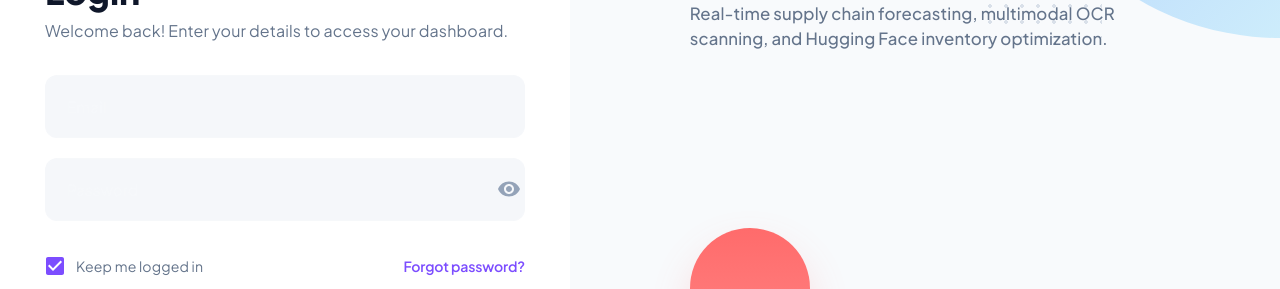
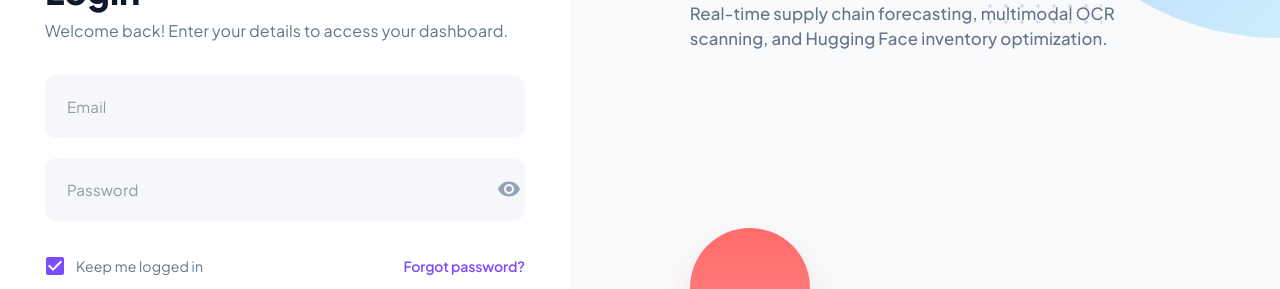
Before and after one commit to harshith0406/LushHushShine, a React (Vite) app in the folder frontend/: page /login in a window 1280 px wide. Shown: the part 242-531 px from the top of the page. Built offline with nearby package versions, Linux system fonts and the light colour scheme; no server answers.

Commit message:
Fix login text color visibility and EROFS serverless mock DB write path

```diff
--- a/frontend/src/pages/Login.jsx
+++ b/frontend/src/pages/Login.jsx
@@ -107,14 +107,16 @@ const Login = () => {
                 })}
                 error={!!errors.email}
                 helperText={errors.email?.message}
-                InputProps={{
-                  style: {
+                sx={{
+                  '& .MuiOutlinedInput-root': {
                     backgroundColor: '#f5f7fa',
                     borderRadius: '12px',
-                    fontSize: '0.95rem',
+                    padding: '4px 8px',
                     fontFamily: 'var(--font-family)',
+                  },
+                  '& .MuiInputBase-input': {
                     color: '#0f172a',
-                    padding: '4px 8px'
+                    fontSize: '0.95rem'
                   }
                 }}
               />
@@ -128,14 +130,6 @@ const Login = () => {
                 error={!!errors.password}
                 helperText={errors.password?.message}
                 InputProps={{
-                  style: {
-                    backgroundColor: '#f5f7fa',
-                    borderRadius: '12px',
-                    fontSize: '0.95rem',
-                    fontFamily: 'var(--font-family)',
-                    color: '#0f172a',
-                    padding: '4px 8px'
-                  },
                   endAdornment: (
                     <InputAdornment position="end">
                       <IconButton onClick={() => setShowPassword(!showPassword)} edge="end">
@@ -143,6 +137,18 @@ const Login = () => {
                       </IconButton>
                     </InputAdornment>
                   )
+                }}
+                sx={{
+                  '& .MuiOutlinedInput-root': {
+                    backgroundColor: '#f5f7fa',
+                    borderRadius: '12px',
+                    padding: '4px 8px',
+                    fontFamily: 'var(--font-family)',
+                  },
+                  '& .MuiInputBase-input': {
+                    color: '#0f172a',
+                    fontSize: '0.95rem'
+                  }
                 }}
               />
 
```
Also changed, not shown: 1 other file (tests, documents, lock files or other folders).
